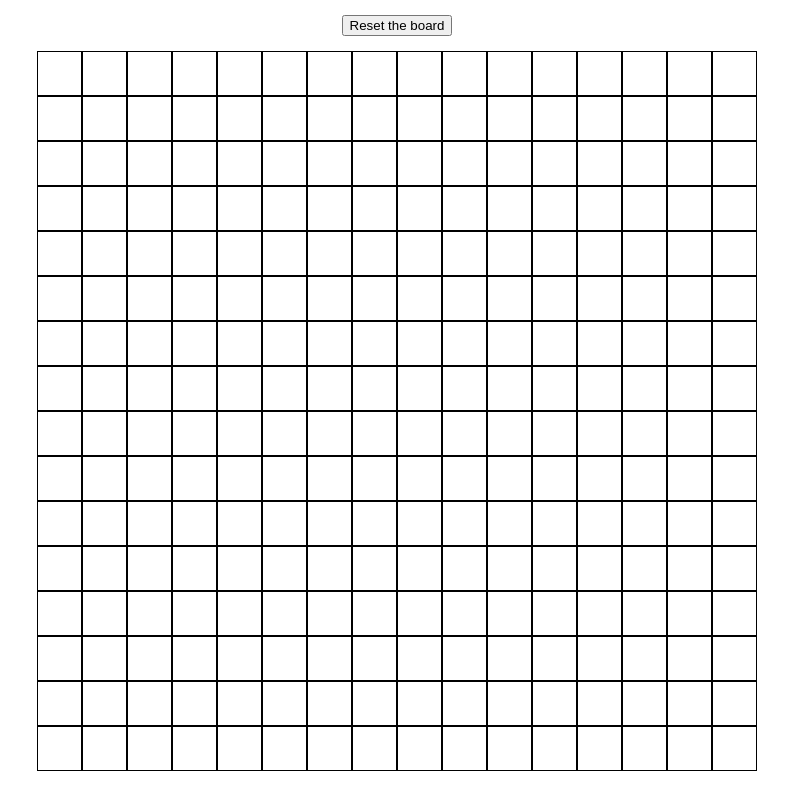
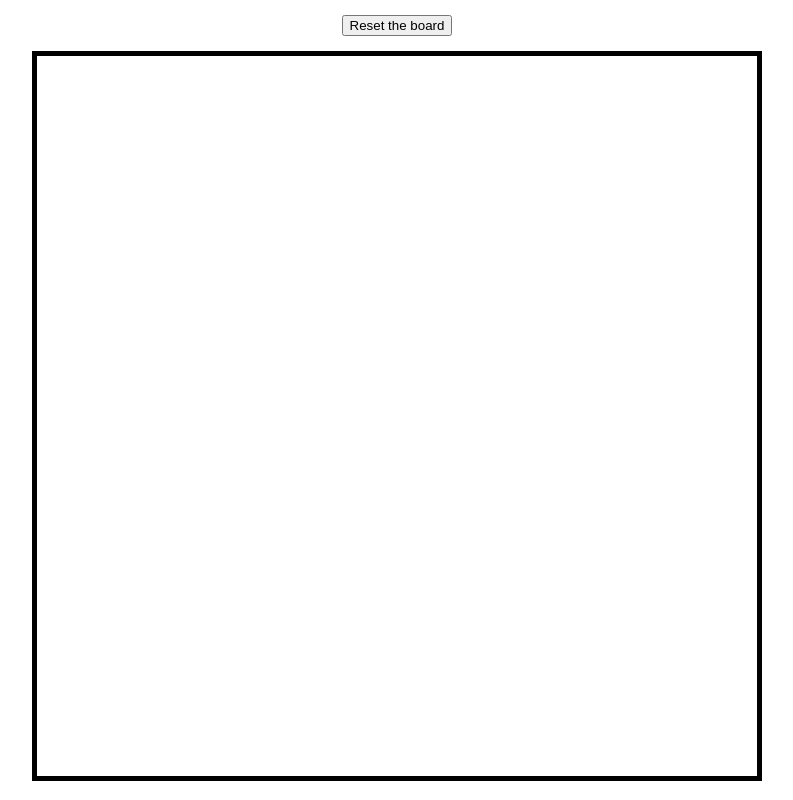
Before and after one commit to JonathanNoH/etch-a-sketch, a plain HTML site: page index.html in a window 1280 px wide. Shown: the whole page, without its empty margins (243-1036 px from the left). Drawn offline with Linux system fonts and the light colour scheme.

Commit message:
remove borders from individual divs and add to container

```diff
--- a/style.css
+++ b/style.css
@@ -16,13 +16,10 @@ body {
 
     height: 90vh;
     aspect-ratio: 1;
-
+    border: 5px solid black;
 }
 
-.container div {
-    border: 1px solid black;
 
-}
 
 .hovered {
     background-color: bisque;
```
